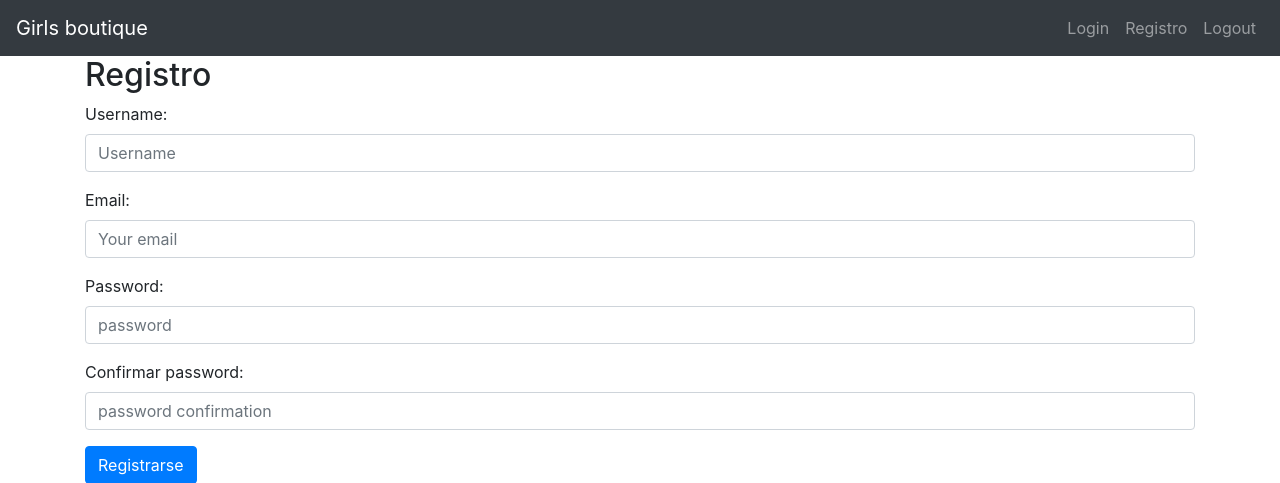
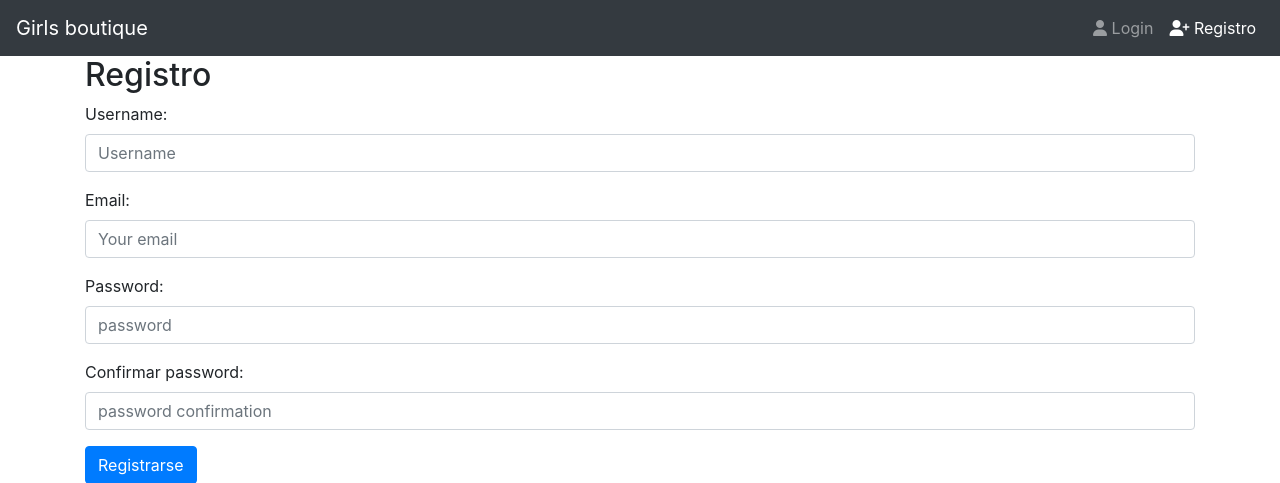
Before and after one commit to JairEscamilla/online-store, a Django app: page /usuarios/registro/ in a window 1280 px wide. Shown: the top 483 px of the page. Run offline with Django 3.2, Linux system fonts and the light colour scheme; some libraries are stand-ins or nearby versions.

Commit message:
Usuarios autenticados

```diff
--- a/static/css/style.css
+++ /dev/null
@@ -1,3 +0,0 @@
-h1{
-    color: red;
-}
--- a/store/views.py
+++ b/store/views.py
@@ -19,7 +19,8 @@ def index(request):
     })
 
 def login_view(request):
-
+    if request.user.is_authenticated:
+        return redirect("index")
     if request.method == 'POST':
         username = request.POST.get('username')
         password = request.POST.get('password')
@@ -40,6 +41,8 @@ def logout_view(request):
     return redirect('login')
 
 def register(request):
+    if request.user.is_authenticated:
+        return redirect("index")
     form = RegisterForm(request.POST or None)
     if request.method == 'POST' and form.is_valid():
         user = form.save()
--- a/templates/base.html
+++ b/templates/base.html
@@ -32,4 +32,5 @@
     integrity="sha384-JZR6Spejh4U02d8jOt6vLEHfe/JQGiRRSQQxSfFWpi1MquVdAyjUar5+76PVCmYl"
     crossorigin="anonymous"></script>
 <script src="{% static 'js/main.js' %}"></script>
+<script src="https://kit.fontawesome.com/ca8d149fe5.js" crossorigin="anonymous"></script>
 </html>
--- a/templates/navbar.html
+++ b/templates/navbar.html
@@ -1,3 +1,6 @@
+{% url 'login' as login %}
+{% url 'register' as register %}
+
 <nav class="navbar navbar-expand-md bg-dark navbar-dark">
     <a href="" class="navbar-brand">Girls boutique</a>
     <button type="button" class="navbar-toggler navbar-toggler-right" data-toggle="collapse" data-target="#navb">
@@ -5,15 +8,31 @@
     </button>
     <div id="navb"  class="navbar-collapse collapse hide">
         <ul class="nav navbar-nav ml-auto">
-            <li class="navbar-item">
-                <a href="#" class="nav-link">Login</a>
-            </li>
-            <li class="navbar-item">
-                <a href="#" class="nav-link">Registro</a>
-            </li>
-            <li class="navbar-item">
-                <a href="#" class="nav-link">Logout</a>
-            </li>
+            {% if request.user.is_authenticated %}
+                <li class="navbar-item">
+                    <a href="{% url 'logout' %}" class="nav-link">
+                        <span class="fas fa-sign-in-alt"></span>
+                        Logout
+                    </a>
+                </li>
+            {% else %}
+
+                <li class="navbar-item {% if request.path == login %}active{% endif %}">
+                    <a href="{{ login }}" class="nav-link">
+                        <span class="fas fa-user"></span>
+                        Login
+                    </a>
+                </li>
+                <li class="navbar-item {% if request.path == register %}active{% endif %}">
+                    <a href="{{ register }}" class="nav-link">
+                        <span class="fas fa-user-plus"></span>
+                        Registro
+                    </a>
+                </li>
+
+
+            {% endif %}
+
         </ul>
     </div>
 </nav>
```
Also changed, not shown: db.sqlite3.
